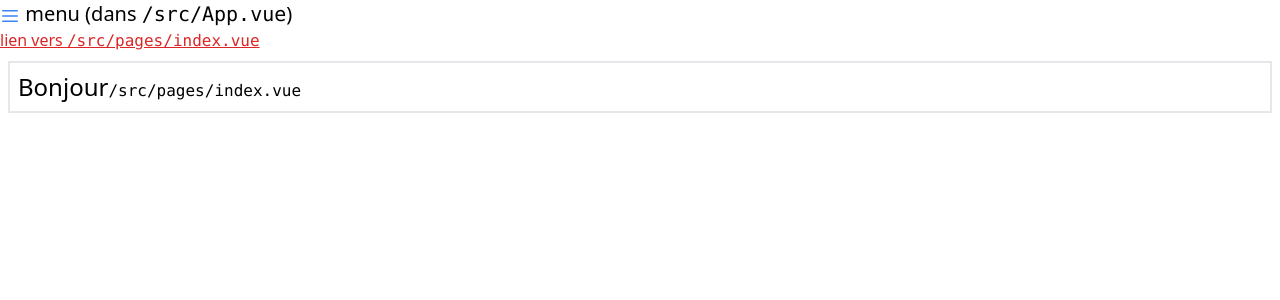
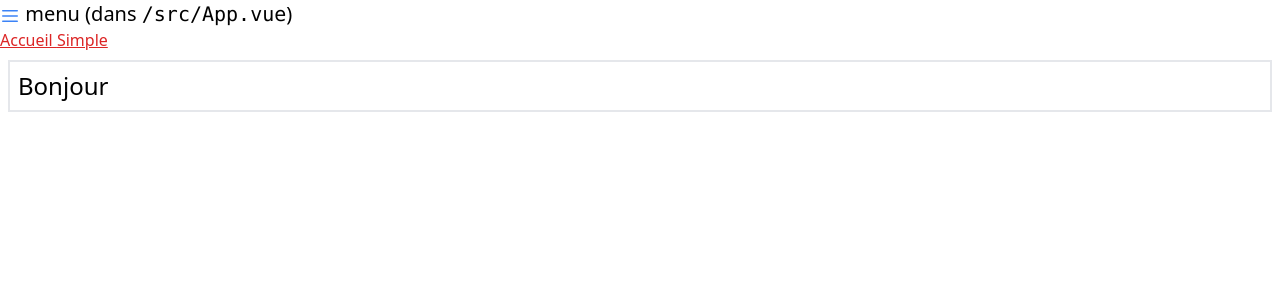
Before and after one commit to Saturni-Loris/TDC-base-vue3, a Vue app: page / in a window 1280 px wide. Shown: the top 300 px of the page. Built offline with nearby package versions, Linux system fonts and the light colour scheme.

Commit message:
offre maison

```diff
--- a/src/App.vue
+++ b/src/App.vue
@@ -1,4 +1,5 @@
 <template>
+  <div>
     <nav>
       <h4 class="text-xl">
         <Bars3Icon class="inline-block h-5 w-5 text-blue-500" />
@@ -7,12 +8,15 @@
       <ul>
         <li>
           <router-link class="text-red-600 underline" to="/">
-          lien vers
-          <code class="font-mono">/src/pages/index.vue</code>
+            Accueil
+          </router-link>
+          <router-link class="text-red-600 underline" to="simple">
+            Simple
           </router-link>
         </li>
       </ul>
     </nav>
+  </div>
 
   <!-- Affiche les pages -->
   <router-view class="m-2 border-2 p-2" />
--- a/src/pages/index.vue
+++ b/src/pages/index.vue
@@ -1,7 +1,7 @@
 <template>
   <section>
     <h1 class="text-2xl">
-      Bonjour<code class="font-mono text-base">/src/pages/index.vue</code>
+      Bonjour
     </h1>
   </section>
 </template>
--- /dev/null
+++ b/src/pages/simple.vue
@@ -0,0 +1,5 @@
+<template>
+    <div class="p-2">
+        <h2>Page simple</h2>
+    </div>
+</template>
```
Lines whose indentation alone changed are shown as unchanged.
